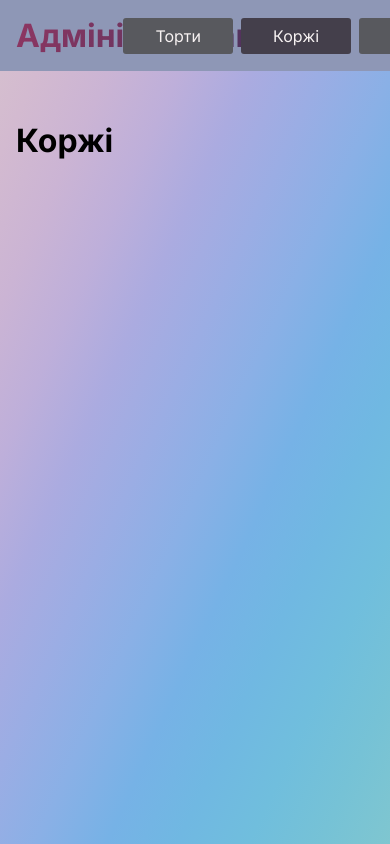
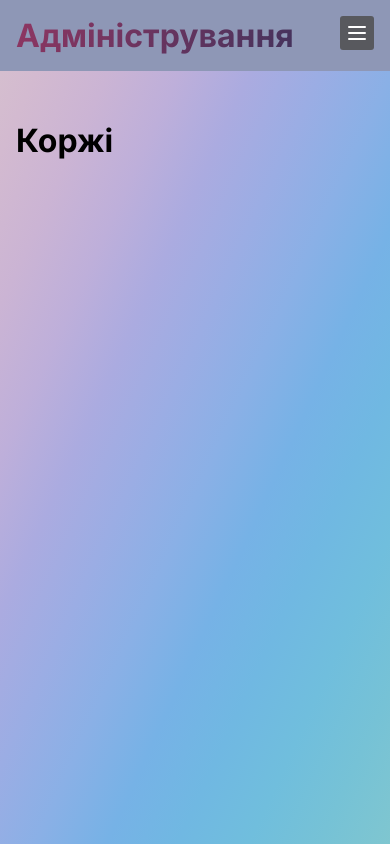
Before and after one commit to viter/tortyky, a Next.js app: page /admin/korzhi in a window 390 px wide. Shown: the top 844 px of the page. Built offline with nearby package versions, Linux system fonts and the light colour scheme.

Commit message:
start adding mobile nav bar

```diff
--- a/app/admin/admin.module.css
+++ b/app/admin/admin.module.css
@@ -86,3 +86,13 @@
   gap: 2rem;
   flex-wrap: wrap;
 }
+
+.mobileNavBar {
+  position: absolute;
+  top: 0;
+  left: 0;
+  width: 50%;
+  height: 100%;
+  background-color: aquamarine;
+  z-index: 10;
+}
--- a/app/admin/layout.js
+++ b/app/admin/layout.js
@@ -1,10 +1,22 @@
+'use client';
+
 import NavBar from '../components/NavBar';
+import Hamburger from '../components/Hamburger';
 import Link from 'next/link';
 import styles from './admin.module.css';
+import MobileNavBar from '../components/MobileNavBar';
+import { useAutoAnimate } from '@formkit/auto-animate/react';
+import { useState } from 'react';
 
 export default function AdminLayout({ children }) {
+  const [parent, enableAnimations] = useAutoAnimate();
+  const [mobileNavBarShown, setMobileNavBarShown] = useState(false);
+
+  function toggleMobileNavBar() {
+    setMobileNavBarShown(!mobileNavBarShown);
+  }
   return (
-    <>
+    <div ref={parent}>
       <nav className={styles.navbar}>
         <div className={styles.logo}>
           <Link href={'/admin'} className={styles.mainLink}>
@@ -12,9 +24,10 @@ export default function AdminLayout({ children }) {
           </Link>
         </div>
         <NavBar />
+        <Hamburger toggleMobileNavBar={toggleMobileNavBar} />
       </nav>
-
+      {mobileNavBarShown ? <MobileNavBar /> : null}
       <div className={styles.main}>{children}</div>
-    </>
+    </div>
   );
 }
--- /dev/null
+++ b/app/components/Hamburger.jsx
@@ -0,0 +1,22 @@
+'use client';
+
+import styles from './Hamburger.module.css';
+
+export default function Humburger({ toggleMobileNavBar }) {
+  return (
+    <div className={styles.hamburger} onClick={() => toggleMobileNavBar()}>
+      <span>
+        <svg viewBox="0 0 24 24" xmlns="http://www.w3.org/2000/svg">
+          <g id="SVGRepo_bgCarrier" strokeWidth="0"></g>
+          <g id="SVGRepo_tracerCarrier" strokeLinecap="round" strokeLinejoin="round"></g>
+          <g id="SVGRepo_iconCarrier">
+            {' '}
+            <path d="M4 18L20 18" strokeWidth="2" strokeLinecap="round"></path>{' '}
+            <path d="M4 12L20 12" strokeWidth="2" strokeLinecap="round"></path>{' '}
+            <path d="M4 6L20 6" strokeWidth="2" strokeLinecap="round"></path>{' '}
+          </g>
+        </svg>
+      </span>
+    </div>
+  );
+}
--- /dev/null
+++ b/app/components/Hamburger.module.css
@@ -0,0 +1,21 @@
+.hamburger {
+  text-decoration: none;
+  color: #f7f2f2;
+  border-radius: 3px;
+  background-color: rgb(88, 89, 94);
+  padding: 5px;
+  display: none;
+  height: 24px;
+}
+
+.hamburger svg {
+  vertical-align: middle;
+  width: 24px;
+  stroke: #fff;
+}
+
+@media screen and (max-width: 1080px) {
+  .hamburger {
+    display: block;
+  }
+}
--- /dev/null
+++ b/app/components/MobileNavBar.jsx
@@ -0,0 +1,7 @@
+'use client';
+
+import styles from '../admin/admin.module.css';
+
+export default function MobileNavBar() {
+  return <div className={styles.mobileNavBar}>Hello world!</div>;
+}
--- a/app/components/NavBar.module.css
+++ b/app/components/NavBar.module.css
@@ -58,3 +58,9 @@
   background-color: rgb(68, 55, 85);
   cursor: pointer;
 }
+
+@media screen and (max-width: 1080px) {
+  .sectionsBar {
+    display: none;
+  }
+}
--- a/package.json
+++ b/package.json
@@ -9,6 +9,7 @@
     "lint": "next lint"
   },
   "dependencies": {
+    "@formkit/auto-animate": "^0.7.0",
     "@prisma/client": "^4.16.2",
     "@reduxjs/toolkit": "^1.9.5",
     "bcryptjs": "^2.4.3",
```
Also changed, not shown: 1 other file (tests, documents, lock files or other folders).
